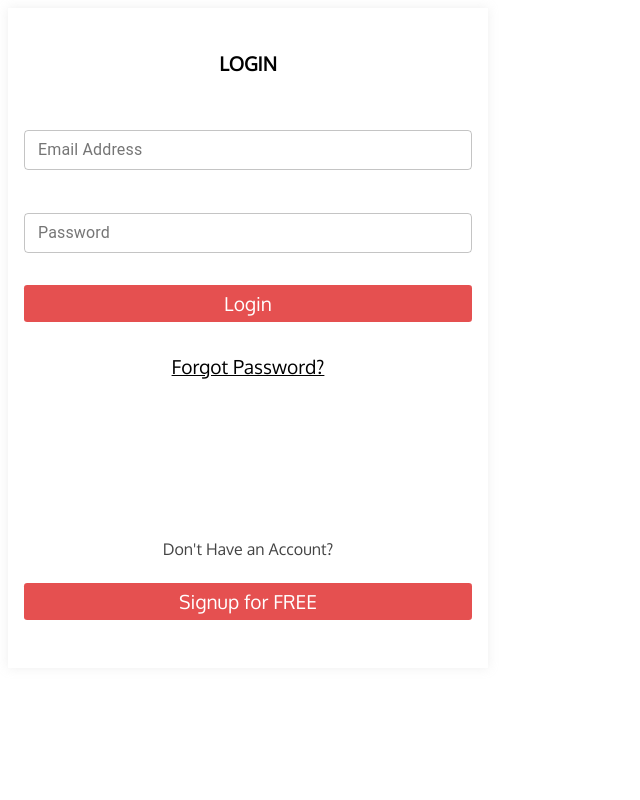
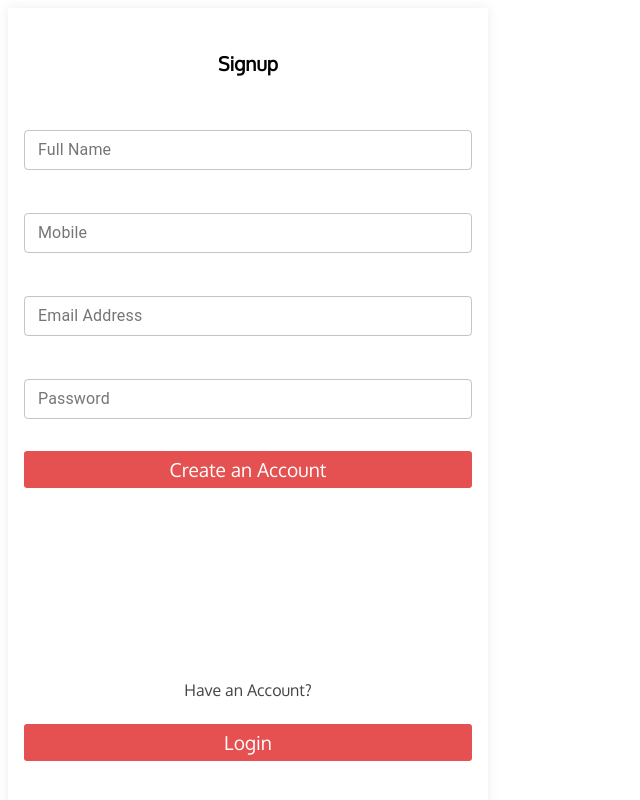
Before and after one commit to Sezaan/presc, a React (Create React App) app: page / in a window 1280 px wide. Shown: the top 800 px of the page, without its empty margins (0-640 px from the left). Built offline with nearby package versions, Linux system fonts and the light colour scheme.

Commit message:
Sign component created

```diff
--- a/src/components/Signup.js
+++ b/src/components/Signup.js
@@ -8,12 +8,24 @@ class Signup extends Component {
     return (
       <div className={style.loginContainer}>
         <div className={style.loginBox1}>
-          <span className={style.loginText1}>LOGIN</span>
+          <span className={style.loginText1}>Signup</span>
+          <TextField
+            variant="outlined"
+            label="Full Name"
+            size="small"
+            style={{ width: "28rem", marginTop: "3.375rem" }}
+          ></TextField>
+          <TextField
+            variant="outlined"
+            label="Mobile"
+            size="small"
+            style={{ width: "28rem", marginTop: "2.69rem" }}
+          ></TextField>
           <TextField
             variant="outlined"
             label="Email Address"
             size="small"
-            style={{ width: "28rem", marginTop: "3.375rem" }}
+            style={{ width: "28rem", marginTop: "2.69rem" }}
           ></TextField>
           <TextField
             variant="outlined"
@@ -21,14 +33,14 @@ class Signup extends Component {
             size="small"
             style={{ width: "28rem", marginTop: "2.69rem" }}
           ></TextField>
-          <button className={style.loginButton1}>Login</button>
-          <a href="#" className={style.loginText2}>
-            Forgot Password?
-          </a>
+          <button className={style.loginButton1}>Create an Account</button>
+          <span  className={style.loginText2}>
+
+          </span>
         </div>
         <div className={style.loginBox2}>
-          <span className={style.loginText3}>Don't Have an Account?</span>
-          <button className={style.loginButton2}>Signup for FREE</button>
+          <span className={style.loginText3}>Have an Account?</span>
+          <button className={style.loginButton2}>Login</button>
         </div>
       </div>
     );
--- a/src/pages/LoginPage.js
+++ b/src/pages/LoginPage.js
@@ -1,12 +1,12 @@
 import React, { Component } from 'react';
-import Login from '../components/Login';
+import Signup from '../components/Signup';
 
 class LoginPage extends Component {
     state = {  }
     render() {
         return (
             <div >
-                <Login></Login>
+                <Signup></Signup>
             </div>
          );
     }
```
